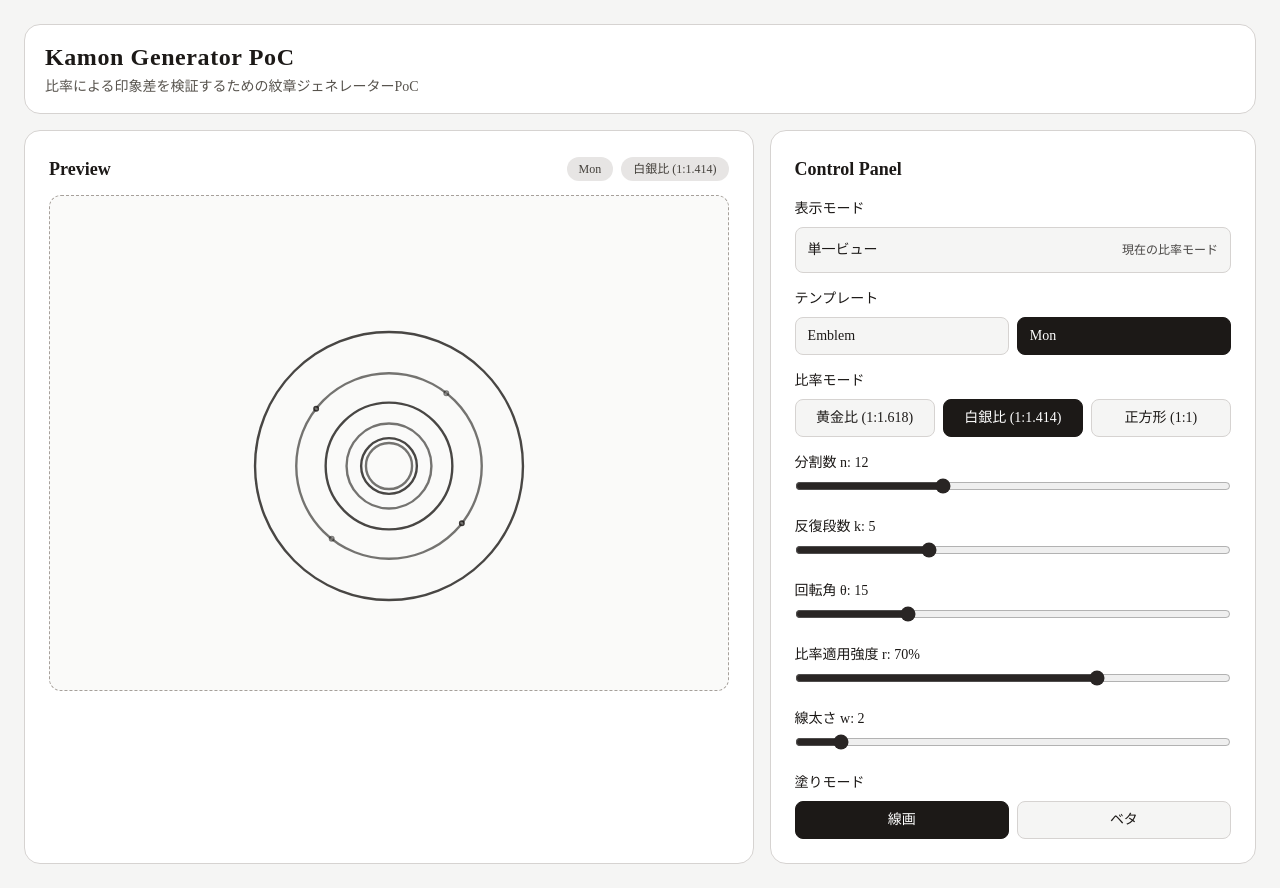
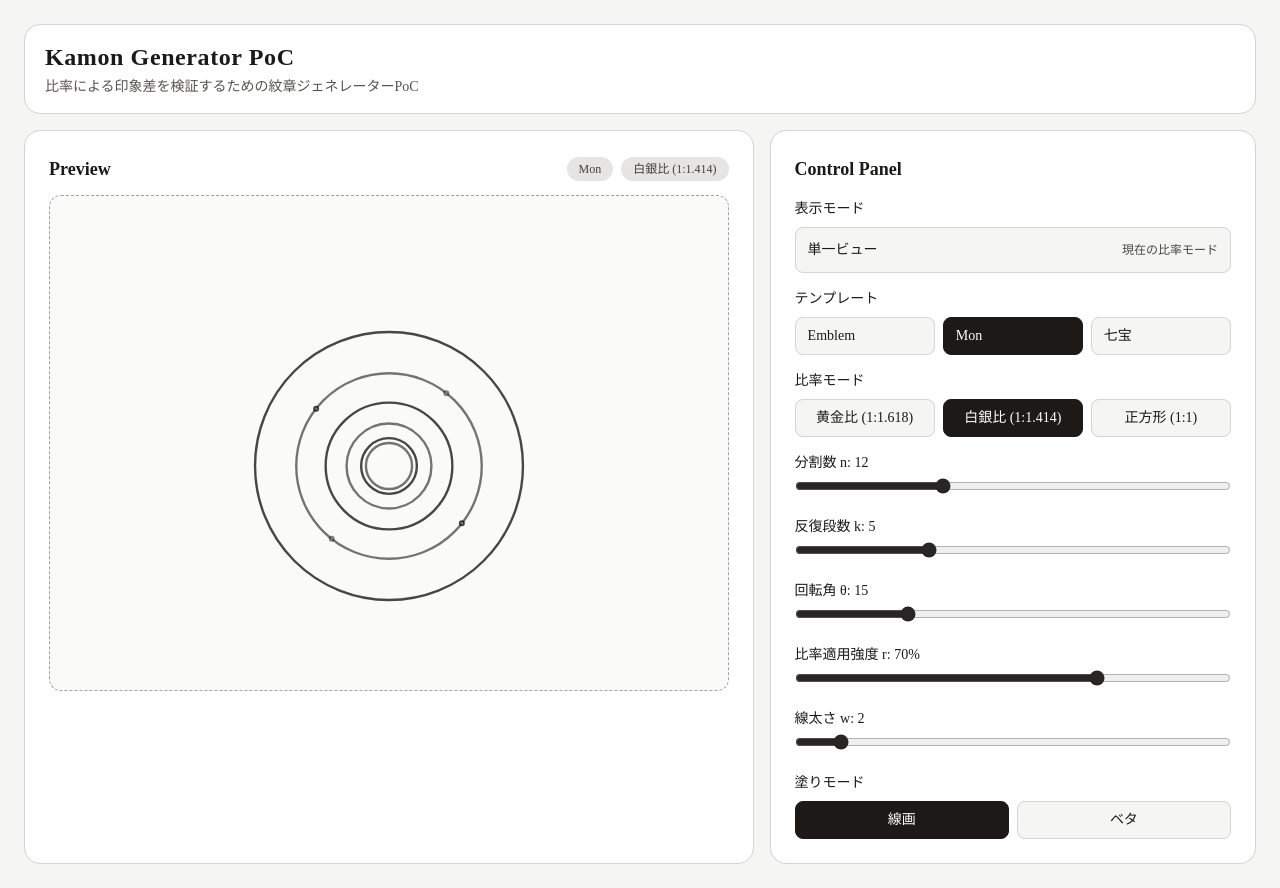
Before and after one commit to tikuwabuoden/Kamon_Generator, a Vue app in the folder web/: page / in a window 1280 px wide. Built offline with nearby package versions, Linux system fonts and the light colour scheme.

Commit message:
feat: 七宝テンプレートを追加し、関連するプレビュー機能を実装

```diff
--- a/web/src/components/ControlPanel.vue
+++ b/web/src/components/ControlPanel.vue
@@ -82,9 +82,9 @@ const handleFillModeChange = (mode: 'outline' | 'filled') => {
 
       <div>
         <label class="mb-2 block text-sm font-medium">テンプレート</label>
-        <div class="grid grid-cols-2 gap-2">
+        <div class="grid grid-cols-3 gap-2">
           <button
-            v-for="template in ['emblem', 'mon']"
+            v-for="template in ['emblem', 'mon', 'shippo']"
             :key="template"
             type="button"
             class="rounded-lg border px-3 py-2 text-left text-xs transition md:text-sm"
--- a/web/src/components/KamonCanvas.vue
+++ b/web/src/components/KamonCanvas.vue
@@ -87,7 +87,7 @@ defineProps<Props>()
           />
         </g>
 
-        <g v-else>
+        <g v-else-if="params.templateType === 'mon'">
           <circle
             v-for="circle in preview.monPreview.circles"
             :key="circle.id"
@@ -111,6 +111,29 @@ defineProps<Props>()
             :class="accent.index % 2 === 0 ? 'opacity-85' : 'opacity-55'"
           />
         </g>
+
+        <g v-else :transform="`rotate(${params.angleStep} ${SVG_CENTER} ${SVG_CENTER})`">
+          <circle
+            cx="200"
+            cy="200"
+            :r="SVG_RADIUS"
+            fill="none"
+            stroke="currentColor"
+            :stroke-width="Math.max(2, params.strokeWidth)"
+            class="opacity-35"
+          />
+          <circle
+            v-for="circle in preview.shippoPreview.circles"
+            :key="circle.id"
+            :cx="circle.cx"
+            :cy="circle.cy"
+            :r="circle.r"
+            :fill="params.fillMode === 'filled' && circle.index % 3 === 0 ? 'currentColor' : 'none'"
+            stroke="currentColor"
+            :stroke-width="Math.max(1, params.strokeWidth * 0.85)"
+            :class="circle.index % 2 === 0 ? 'opacity-55' : 'opacity-35'"
+          />
+        </g>
       </svg>
     </div>
   </div>
--- a/web/src/composables/useKamonPreview.ts
+++ b/web/src/composables/useKamonPreview.ts
@@ -3,6 +3,7 @@ import type {
   KamonParams,
   EmblemPreviewData,
   MonPreviewData,
+  ShippoPreviewData,
   PreviewBundle,
   PreviewDot,
   PreviewCircle,
@@ -161,10 +162,49 @@ const buildMonPreview = (params: KamonParams): MonPreviewData => {
   return { circles, accents }
 }
 
+const buildShippoPreview = (params: KamonParams): ShippoPreviewData => {
+  const circles: PreviewCircle[] = []
+  const ringCount = Math.max(3, Math.floor(params.iterations) + 1)
+  const gridSize = Math.max(2, Math.min(4, Math.floor(params.divisions / 6) + 1))
+  const cellSize = (SVG_RADIUS * 2) / gridSize
+  const radius = cellSize / 2
+  const start = SVG_CENTER - (cellSize * gridSize) / 2 + radius
+
+  for (let row = 0; row <= gridSize; row += 1) {
+    for (let col = 0; col <= gridSize; col += 1) {
+      const cx = start + col * cellSize
+      const cy = start + row * cellSize
+
+      circles.push({
+        id: `shippo-base-${row}-${col}`,
+        index: row + col,
+        cx,
+        cy,
+        r: radius,
+      })
+
+      const insetStep = radius / (ringCount + 1)
+
+      for (let inset = 1; inset < ringCount; inset += 1) {
+        circles.push({
+          id: `shippo-inset-${row}-${col}-${inset}`,
+          index: row + col + inset,
+          cx,
+          cy,
+          r: Math.max(8, radius - insetStep * inset),
+        })
+      }
+    }
+  }
+
+  return { circles }
+}
+
 const buildPreviewBundle = (params: KamonParams): PreviewBundle => {
   return {
     emblemPreview: buildEmblemPreview(params),
     monPreview: buildMonPreview(params),
+    shippoPreview: buildShippoPreview(params),
   }
 }
 
--- a/web/src/constants/kamon.ts
+++ b/web/src/constants/kamon.ts
@@ -19,6 +19,7 @@ export const ratioLabel: Record<RatioMode, string> = {
 export const templateLabel: Record<TemplateType, string> = {
   emblem: 'Emblem',
   mon: 'Mon',
+  shippo: '七宝',
 }
 
 export const initialParams = {
```
Also changed, not shown: web/src/types/kamon.ts (+6 -1 lines).
